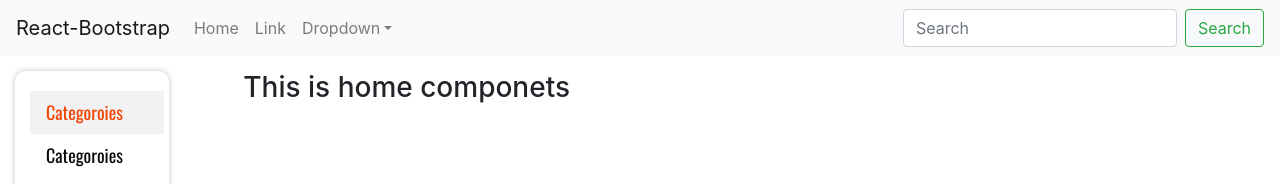
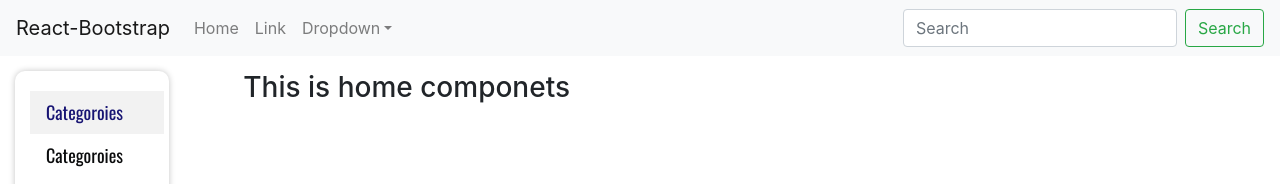
Before and after one commit to NaimBiswas/react-dashboard, a React (Create React App) app: page / in a window 1280 px wide. In both pictures the pointer is over the element 96 px from the left and 112 px from the top of the page. Shown: the top 184 px of the page. Built offline with nearby package versions, Linux system fonts and the light colour scheme.

Commit message:
Add hover effect

```diff
--- a/src/components/leftSideBar/LeftSideBar.css
+++ b/src/components/leftSideBar/LeftSideBar.css
@@ -15,6 +15,7 @@
 }
 .SidebarNav{
    font-size: 18px;
+   transition-duration: 500ms;
 
 }
 .SidebarNav a{
@@ -25,7 +26,9 @@
    background: #F2F2F2;
    padding-left: -15px;
    color: #0B0C0D;
+   transition-duration: 500ms;
 }
 .SidebarNav:hover a{
-   color: #F24405!important;
+   color: #171473!important;
+
 }
```
